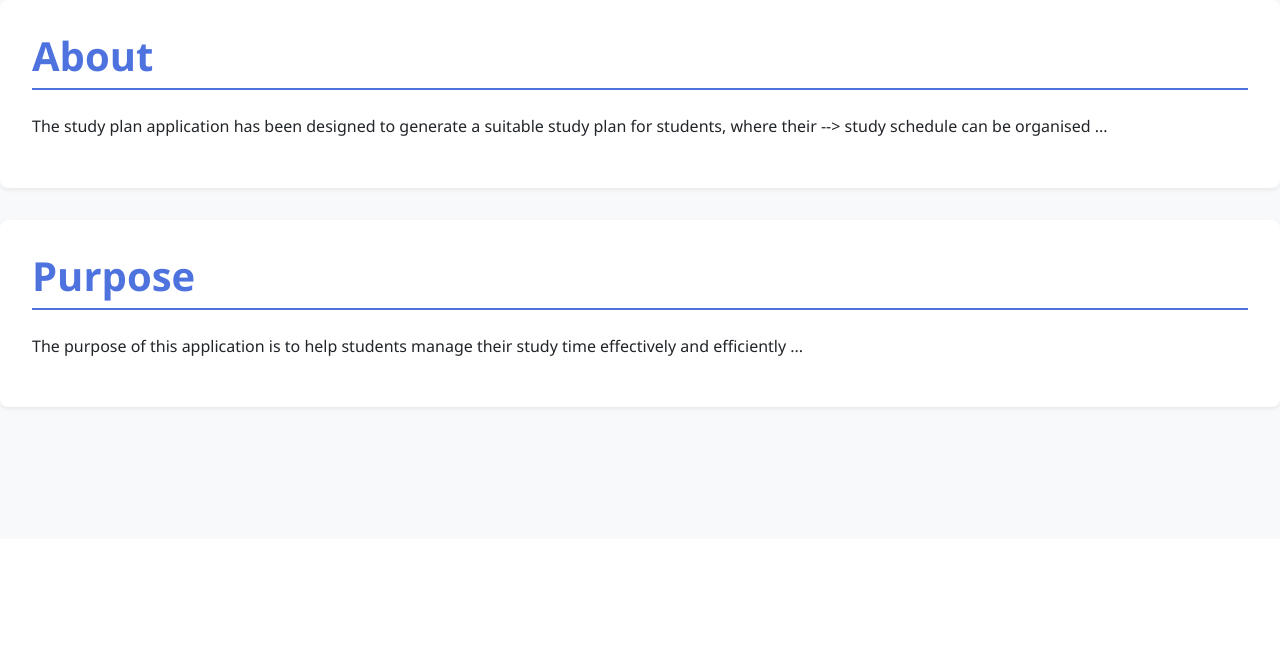
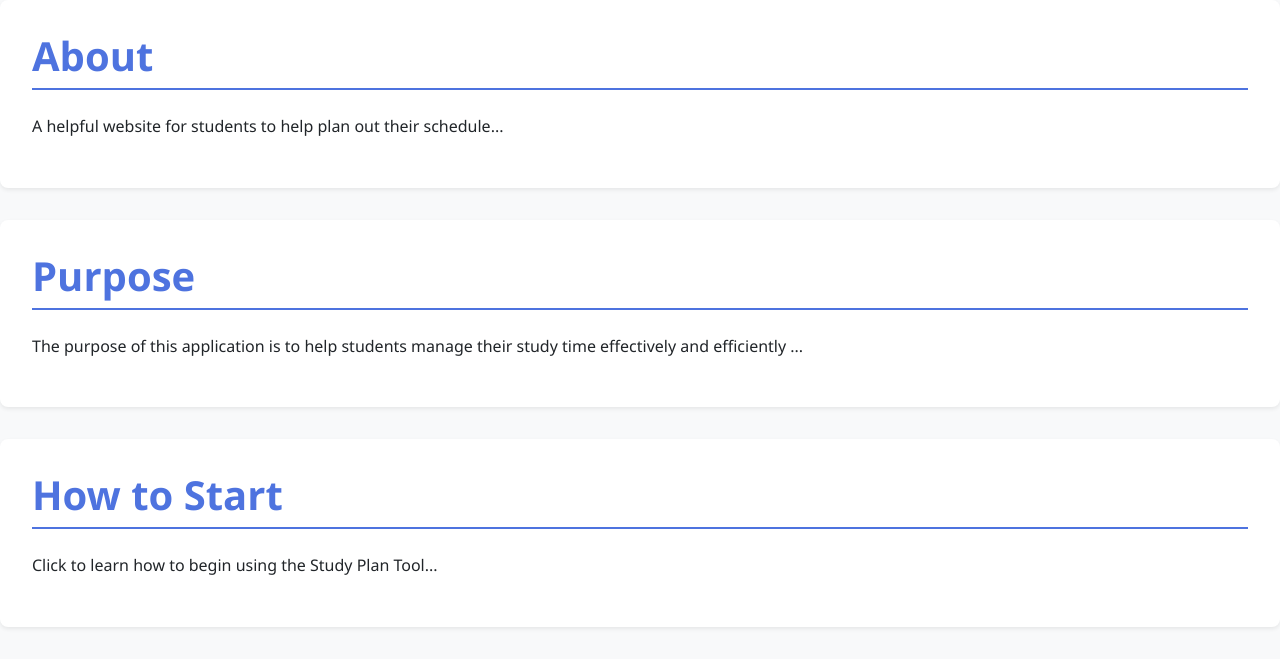
Before and after one commit to tri-tim-m-nguyen/study-plan-application, a Flask app: page / in a window 1280 px wide. Shown: the part 261-920 px from the top of the page. Before the commit the page ends 671 px from the top, so only its background shows below. Run offline with Flask 3, Linux system fonts and the light colour scheme.

Commit message:
have changed info on the homepage where each info box now when prnow when pressed will drop down with further information, have also added a new info box called 'How to start' with basic instructions on how to use the website

```diff
--- a/app/static/global.css
+++ b/app/static/global.css
@@ -54,23 +54,23 @@
     padding-bottom: 0.5rem;
   }
 
-  /* === Cards/Sections === */
-  #About, #Purpose {
+  .info-card {
     background: white;
     border-radius: 0.5rem;
     padding: 2rem;
     margin-bottom: 2rem;
     box-shadow: var(--shadow-sm);
     transition: transform 0.3s ease;
+    cursor: pointer; /* optional: makes it feel clickable */
+}
+
+  .info-card:hover {
+      transform: translateY(-5px);
+      box-shadow: var(--shadow-md);
   }
 
   #Header{
     padding: 2rem;
-  }
-
-  #About:hover, #Purpose:hover {
-    transform: translateY(-5px);
-    box-shadow: var(--shadow-md);
   }
 
   /* === Buttons === */
@@ -170,10 +170,9 @@ body.dark-mode h3 {
     color: #f8f9fa;
 }
 
-body.dark-mode #About,
-body.dark-mode #Purpose {
-    background: #1f1f1f;
-    color: #f8f9fa;
+body.dark-mode .info-card {
+  background: #1f1f1f;
+  color: #f8f9fa;
 }
 
 body.dark-mode footer {
--- a/app/templates/index.html
+++ b/app/templates/index.html
@@ -6,14 +6,81 @@
         <h1><b>Welcome to the Study Plan Tool</b></h1>
         <p>This is a tool to help you create and manage your study plans.</p>
     </div>
-    <div id = "About">
+
+    <div class="info-card" id="About" onclick="toggleAbout()">
         <h1><b>About</b></h1>
-        <p>The study plan application has been designed to generate a suitable study plan for students, where their  -->
-            study schedule can be organised ... </p>
-    </div>
-    <div id = "Purpose">
-        <h1><b>Purpose</b></h1>
-        <p> The purpose of this application is to help students manage their study time effectively and efficiently ... </p>
+        <p>A helpful website for students to help plan out their schedule...</p>
+        <div id="about-details" style="display: none; margin-top: 1rem;">
+            <p>This website will help you:</p>
+            <ul>
+                <li>Help analyse how much time you spend on each assessment</li>
+                <li>Visually plan out your schedules</li>
+                <li>Allow you to compare your schedules with your friends</li>
+                <li>Help you find free time in your busy life</li>
+                <li>Provide insight on how much time you should put into each activity</li>
+                <li>Help you keep ontop of all your assessments</li>
+            </ul>
+        </div>
     </div>
 
+    <div class="info-card" id="Purpose" onclick="togglePurpose()">
+        <h1><b>Purpose</b></h1>
+        <p>The purpose of this application is to help students manage their study time effectively and efficiently ... </p>
+        <div id="purpose-details" style="display: none; margin-top: 1rem;">
+            <ul>
+                <li>Manage their study time effectively and efficiently</li>
+                <li>Organize tasks and assignments based on priority</li>
+                <li>Visualize workload and deadlines clearly</li>
+                <li>Reduce stress by planning ahead</li>
+            </ul>
+        </div>
+    </div>
+
+    <div class="info-card" id="HowToStart" onclick="toggleHowToStart()">
+        <h1><b>How to Start</b></h1>
+        <p>Click to learn how to begin using the Study Plan Tool...</p>
+        <div id="howtostart-details" style="display: none; margin-top: 1rem;">
+            <p>Getting started is easy! Follow these steps:</p>
+            <ol>
+                <li>Go to the <a href="/signup">Signup Page</a> and create your account.</li>
+                <li>Once signed in, navigate to the "Create Timetable" page.</li>
+                <li>Fill in the spots on your timetable with different activities you plan to do.</li>
+                <li>Save and create your new timetable.</li>
+                <li>After creating timetables, go to the "View Timetable" page.</li>
+                <li>From there, you can:
+                    <ul>
+                        <li>Edit your existing timetables.</li>
+                        <li>Send compare requests to your friends to compare timetables.</li>
+                    </ul>
+                </li>
+                <li>When your friend accepts the compare request, they can choose which of their timetables they want to compare with yours!</li>
+            </ol>
+        </div>
+    </div>
+
+    <script>
+        function toggleAbout() {
+            var details = document.getElementById('about-details');
+            if (details.style.display === 'none') {
+                details.style.display = 'block';
+            } else {
+                details.style.display = 'none';
+            }
+        }
+
+        function togglePurpose() {
+            var details = document.getElementById('purpose-details');
+            if (details.style.display === 'none') {
+                details.style.display = 'block';
+            } else {
+                details.style.display = 'none';
+            }
+        }
+
+        function toggleHowToStart() {
+            var details = document.getElementById('howtostart-details');
+            details.style.display = (details.style.display === 'none') ? 'block' : 'none';
+        }
+    </script>
+
 {% endblock %}
```
